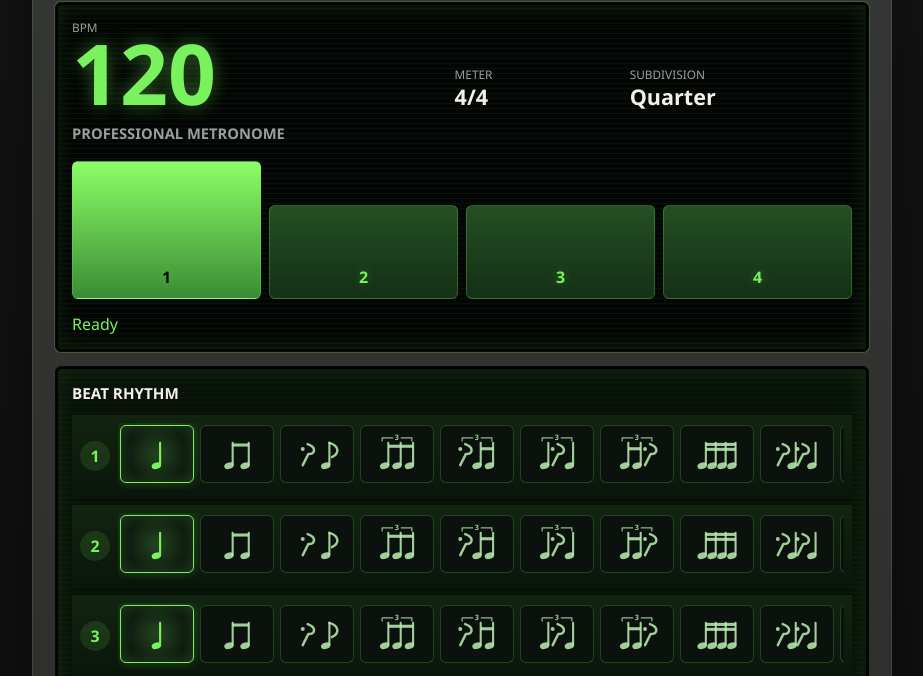
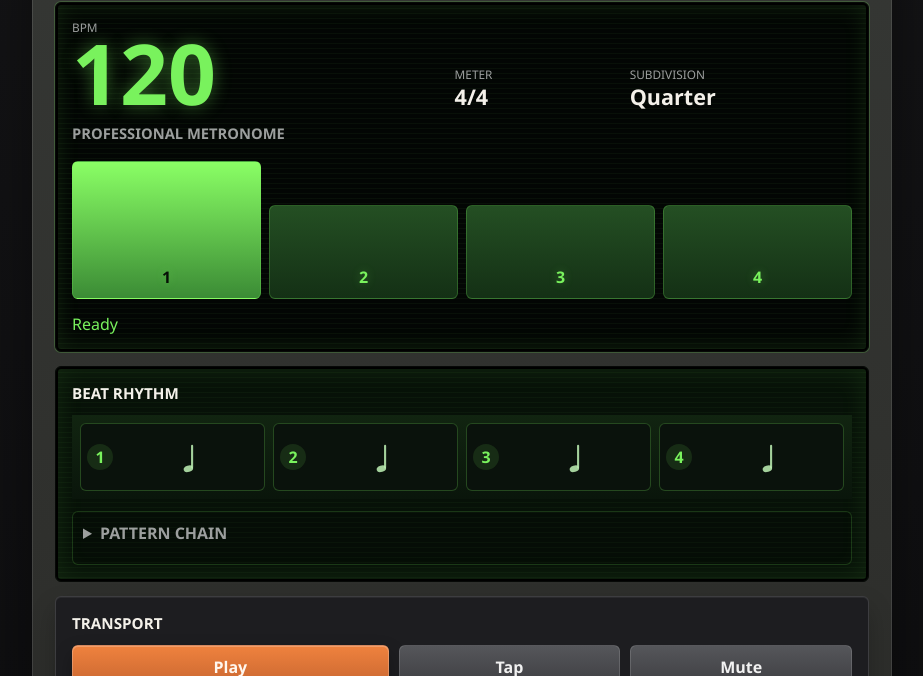
Before and after one commit to eddietsai6-code/professional-metronome, a website with bundled scripts: page index.html in a window 1280 px wide. Shown: the part 124-800 px from the top of the page, without its empty margins (178-1101 px from the left). Built offline with nearby package versions, Linux system fonts and the light colour scheme.

Commit message:
feat: collapse rhythm picker

```diff
--- a/assets/app.js
+++ b/assets/app.js
@@ -157,6 +157,7 @@ const elements = {
 
 const app = {
   activeBeatIndex: -1,
+  activeRhythmPickerIndex: -1,
   activeSegmentIndex: -1,
   audioContext: null,
   masterGain: null,
@@ -305,9 +306,41 @@ function getBeatRhythmLabel(value) {
   );
 }
 
-function createBeatRhythmButton(option, beat, index) {
+function getBeatRhythmOption(value) {
+  return (
+    BEAT_RHYTHM_OPTIONS.find((option) => option.value === value) ||
+    BEAT_RHYTHM_OPTIONS[0]
+  );
+}
+
+function getBeatDisplayRhythm(beat) {
+  return beat.rhythm === "inherit" ? "quarter" : beat.rhythm;
+}
+
+function createBeatRhythmCurrentButton(beat, index) {
+  const option = getBeatRhythmOption(getBeatDisplayRhythm(beat));
   const button = document.createElement("button");
-  const rhythm = beat.rhythm === "inherit" ? "quarter" : beat.rhythm;
+  const label = document.createElement("span");
+
+  button.type = "button";
+  button.className = "beat-rhythm-current";
+  button.dataset.beatRhythmToggle = String(index);
+  button.setAttribute("aria-label", `Beat ${index + 1}: ${option.label}`);
+  button.setAttribute(
+    "aria-expanded",
+    String(app.activeRhythmPickerIndex === index)
+  );
+  button.setAttribute("aria-controls", `beat-rhythm-picker-${index}`);
+
+  label.className = "beat-rhythm-index";
+  label.textContent = String(index + 1);
+  button.append(label, createRhythmNotation(option));
+  return button;
+}
+
+function createBeatRhythmOptionButton(option, beat, index) {
+  const button = document.createElement("button");
+  const rhythm = getBeatDisplayRhythm(beat);
   const selected = (rhythm ?? "quarter") === option.value;
   button.type = "button";
   button.className = "beat-rhythm-option";
@@ -322,27 +355,37 @@ function createBeatRhythmButton(option, beat, index) {
 
 function renderBeatRhythmEditor() {
   elements.beatRhythmEditor.replaceChildren();
+  const meter = getDisplayMeter();
+  const chain = document.createElement("div");
 
-  getDisplayMeter().beats.forEach((beat, index) => {
-    const row = document.createElement("div");
-    row.className = "beat-rhythm-row";
+  if (app.activeRhythmPickerIndex >= meter.beats.length) {
+    app.activeRhythmPickerIndex = -1;
+  }
 
-    const label = document.createElement("span");
-    label.className = "beat-rhythm-index";
-    label.textContent = String(index + 1);
+  chain.className = "beat-rhythm-chain";
 
-    const options = document.createElement("div");
-    options.className = "beat-rhythm-options";
-    options.setAttribute("role", "group");
-    options.setAttribute("aria-label", `Rhythm choices for beat ${index + 1}`);
+  meter.beats.forEach((beat, index) => {
+    const slot = document.createElement("div");
+    slot.className = "beat-rhythm-slot";
+    slot.append(createBeatRhythmCurrentButton(beat, index));
+    chain.append(slot);
+  });
 
+  elements.beatRhythmEditor.append(chain);
+
+  if (app.activeRhythmPickerIndex >= 0) {
+    const index = app.activeRhythmPickerIndex;
+    const beat = meter.beats[index];
+    const picker = document.createElement("div");
+    picker.id = `beat-rhythm-picker-${index}`;
+    picker.className = "beat-rhythm-picker";
+    picker.setAttribute("role", "group");
+    picker.setAttribute("aria-label", `Rhythm choices for beat ${index + 1}`);
     for (const option of BEAT_RHYTHM_OPTIONS) {
-      options.append(createBeatRhythmButton(option, beat, index));
+      picker.append(createBeatRhythmOptionButton(option, beat, index));
     }
-
-    row.append(label, options);
-    elements.beatRhythmEditor.append(row);
-  });
+    elements.beatRhythmEditor.append(picker);
+  }
 }
 
 function updateBeatRhythm(beatIndex, rhythm) {
@@ -378,12 +421,22 @@ function updateBeatRhythm(beatIndex, rhythm) {
     });
   }
 
+  app.activeRhythmPickerIndex = -1;
   refreshPlaybackSchedule();
   render();
   setStatus(`Beat ${beatIndex + 1}: ${getBeatRhythmLabel(rhythm)}`);
 }
 
 function handleBeatRhythmClick(event) {
+  const toggle = event.target.closest("[data-beat-rhythm-toggle]");
+  if (toggle) {
+    const index = Number(toggle.dataset.beatRhythmToggle);
+    app.activeRhythmPickerIndex =
+      app.activeRhythmPickerIndex === index ? -1 : index;
+    render();
+    return;
+  }
+
   const control = event.target.closest("[data-beat-rhythm]");
   if (!control) {
     return;
--- a/assets/styles.css
+++ b/assets/styles.css
@@ -313,44 +313,63 @@ summary {
 
 .beat-rhythm-editor {
   display: grid;
-  gap: 8px;
+  gap: 10px;
 }
 
-.beat-rhythm-row {
+.beat-rhythm-chain {
   padding: 8px;
   display: grid;
-  grid-template-columns: 30px minmax(0, 1fr);
+  grid-template-columns: repeat(auto-fit, minmax(82px, 1fr));
   gap: 8px;
-  align-items: center;
   border-color: rgba(121, 242, 93, 0.28);
   background:
     linear-gradient(180deg, rgba(121, 242, 93, 0.09), rgba(121, 242, 93, 0.025)),
     #071009;
 }
 
+.beat-rhythm-slot {
+  min-width: 0;
+}
+
+.beat-rhythm-current {
+  width: 100%;
+  min-height: 68px;
+  padding: 6px;
+  display: grid;
+  grid-template-columns: 28px minmax(0, 1fr);
+  gap: 4px;
+  align-items: center;
+  border-color: rgba(121, 242, 93, 0.24);
+  background: #0a120c;
+  color: rgba(186, 236, 177, 0.88);
+}
+
 .beat-rhythm-index {
   display: grid;
   place-items: center;
-  width: 30px;
-  height: 30px;
+  width: 26px;
+  height: 26px;
   border-radius: 999px;
   background: rgba(121, 242, 93, 0.12);
   color: var(--crt-green);
   font-weight: 900;
 }
 
-.beat-rhythm-options {
-  display: flex;
+.beat-rhythm-picker {
+  display: grid;
+  grid-template-columns: repeat(auto-fit, minmax(74px, 1fr));
   gap: 6px;
-  overflow-x: auto;
-  padding: 2px 2px 6px;
-  scrollbar-color: rgba(121, 242, 93, 0.58) transparent;
-  scrollbar-width: thin;
+  padding: 8px;
+  border: 1px solid rgba(121, 242, 93, 0.28);
+  border-radius: 6px;
+  background:
+    linear-gradient(180deg, rgba(121, 242, 93, 0.12), rgba(121, 242, 93, 0.03)),
+    #050b06;
+  box-shadow: inset 0 0 18px rgba(121, 242, 93, 0.13);
 }
 
 .beat-rhythm-option {
-  flex: 0 0 74px;
-  min-height: 58px;
+  min-height: 60px;
   padding: 0;
   border-color: rgba(121, 242, 93, 0.22);
   background: #0b120d;
@@ -403,6 +422,9 @@ summary {
   font-weight: 900;
 }
 
+.beat-rhythm-current:hover,
+.beat-rhythm-current:focus-visible,
+.beat-rhythm-current[aria-expanded="true"],
 .beat-rhythm-option:hover,
 .beat-rhythm-option:focus-visible,
 .beat-rhythm-option.is-selected {
@@ -416,7 +438,8 @@ summary {
     0 0 12px rgba(121, 242, 93, 0.24);
 }
 
-.beat-rhythm-row:focus-within {
+.beat-rhythm-chain:focus-within,
+.beat-rhythm-picker:focus-within {
   border-color: var(--crt-green);
   box-shadow:
     inset 0 0 18px rgba(121, 242, 93, 0.16),
@@ -584,8 +607,9 @@ input[type="range"] {
     grid-template-columns: 1fr;
   }
 
-  .beat-rhythm-options {
-    padding-bottom: 8px;
+  .beat-rhythm-chain,
+  .beat-rhythm-picker {
+    grid-template-columns: repeat(2, minmax(0, 1fr));
   }
 }
 
```
Also changed, not shown: tests/app-shell.test.mjs (+20 -1 lines).
